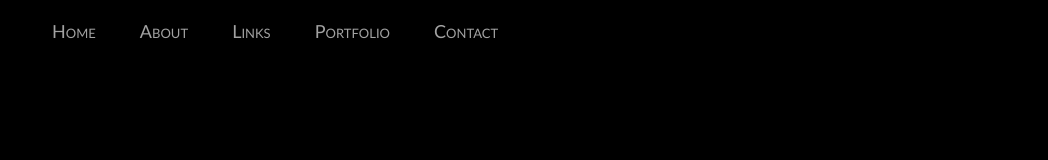
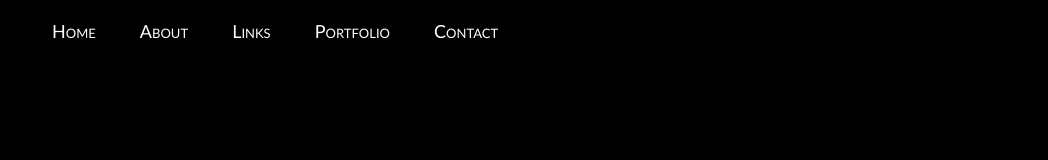
Before and after one commit to rahmcrae/portfolio-rah, a plain HTML site: page index.html in a window 1280 px wide. Shown: the top 160 px of the page, without its empty margins (96-1144 px from the left). Drawn offline with Linux system fonts and the light colour scheme.

Commit message:
styling update

```diff
--- a/style.css
+++ b/style.css
@@ -81,7 +81,7 @@ nav ul li{
 }
 
 nav ul li a{
-  color: #a2a2a2;
+  color: #ffffff;
   text-decoration: none;
   font-size: 18px;
   position: relative;
```
